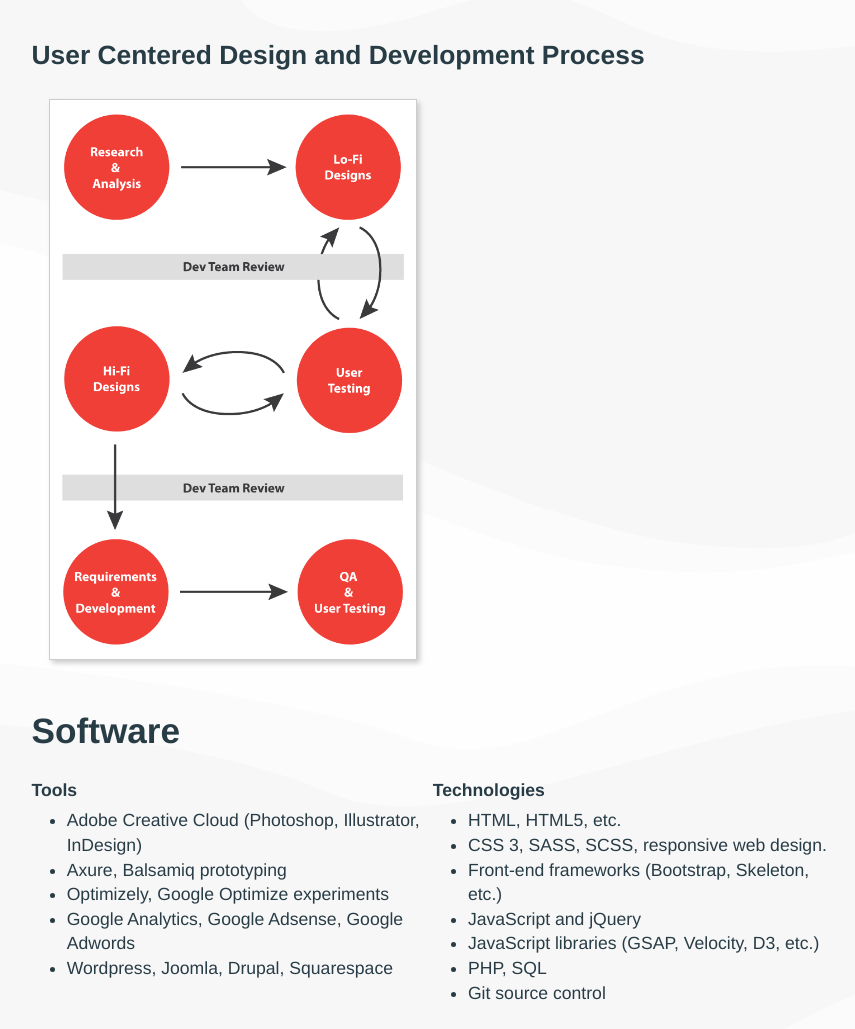
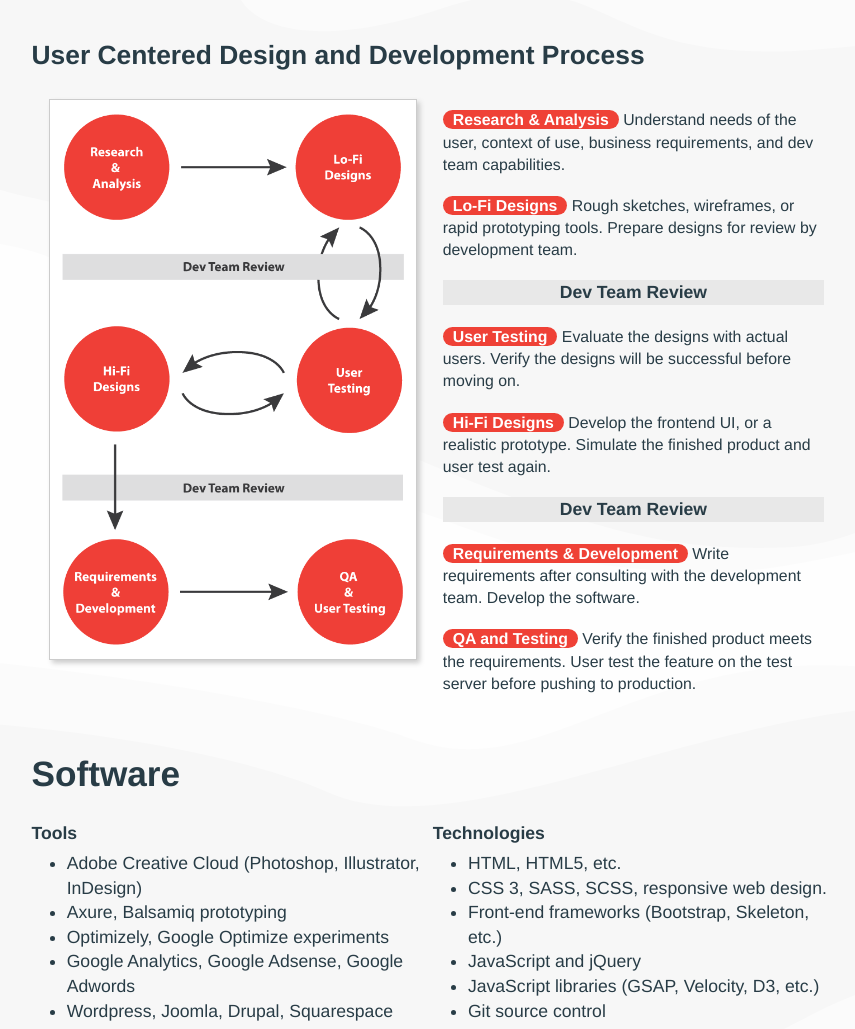
Before and after one commit to iaccoand/iacco_us, a plain HTML site: page index.html in a window 1280 px wide. Shown: the part 588-1617 px from the top of the page, without its empty margins (276-1131 px from the left). Drawn offline with Linux system fonts and the light colour scheme; a web font is replaced by a local one.

Commit message:
Adding text to the user centered design process.

```diff
--- a/index.html
+++ b/index.html
@@ -65,28 +65,40 @@
 					<div class="one-half column project-card">
 						<img src="images/design-process.png" alt="Andrew's User Centered Design Process" title="Andrew's User Centered Design Process"/>
 					</div>
-					<!--<div class="one-half column">
+					<div class="one-half column">
+						<div class="padbox">
 							<p class="step">
-							<span class="number-holder"><span>Step 1</span></span>
-							<span><strong>Research and Planning</strong> - Project requirements, needs of the user, business, and dev team.</span>
+								<span class="step-title"><span>Research &amp; Analysis</span></span>
+								Understand needs of the user, context of use, business requirements, and dev team capabilities.
 							</p>
 							<p class="step">
-							<span class="number-holder"><span>Step 2</span></span>
-							<span><strong>Design</strong> - Sketches, wireframes, prototypes.</span>
+								<span class="step-title"><span>Lo-Fi Designs</span></span>
+								Rough sketches, wireframes, or rapid prototyping tools. Prepare designs for review by development team.
+							</p>
+							<p class="dev-gate">
+								<strong>Dev Team Review</strong>
 							</p>
 							<p class="step">
-							<span class="number-holder"><span>Step 3</span></span>
-							<span><strong>Testing</strong> -  Verify with users. If test results require <strong class="highlight">major changes, go to step 1.</strong></span>
+								<span class="step-title"><span>User Testing</span></span>
+								Evaluate the designs with actual users. Verify the designs will be successful before moving on.
 							</p>
 							<p class="step">
-							<span class="number-holder"><span>Step 4</span></span>
-							<span><strong>Develop</strong> - Work with dev team to build front-end UI.</span>
+								<span class="step-title"><span>Hi-Fi Designs</span></span>
+								Develop the frontend UI, or a realistic prototype. Simulate the finished product and user test again.
+							</p>
+							<p class="dev-gate">
+								<strong>Dev Team Review</strong>
 							</p>
 							<p class="step">
-							<span class="number-holder"><span>Step 5</span></span>
-							<span><strong>Testing</strong> - Verify with users. If test results require <strong class="highlight">minor changes, go to step 4.</strong> If test results require <strong class="highlight">major changes, go to step 1.</strong></span>
+								<span class="step-title"><span>Requirements &amp; Development</span></span>
+								Write requirements after consulting with the development team. Develop the software.
 							</p>
-					</div>-->
+							<p class="step">
+								<span class="step-title"><span>QA and Testing</span></span>
+								Verify the finished product meets the requirements. User test the feature on the test server before pushing to production.
+							</p>
+						</div>
+					</div>
 				</div>
 				<!--========== SOFTWARE ==========-->
 				<div class="row" id="software">
@@ -109,7 +121,6 @@
 							<li>Front-end frameworks (Bootstrap, Skeleton, etc.)
 							<li>JavaScript and jQuery</li>
 							<li>JavaScript libraries (GSAP, Velocity, D3, etc.)</li>
-							<li>PHP, SQL</li>
 							<li>Git source control</li>
 						</ul>
 					</div>
@@ -176,7 +187,7 @@
 
 				</div>
 				<div class="row" id="personal">
-					<h2>Personal</h2>
+					<h2>About Me</h2>
 					<p>My favorite hobby is hanging out with my 10 year-old son. He is full of boundless energy and unending questions. At the moment, his favorite activities include sports (hockey, baseball, basketball), Legos, nerf wars, fort building, card collecting, video games and remaining in constant motion. I love watching him learn new things and do my best to keep up.</p>
 					<p>In addition, my love of building crosses from the digital into the physical world. I have renovated homes and can wire, plumb and frame just about anything. I cut down trees, mill my own lumber and my guilty pleasure is restoring vintage hand tools. Just as in software, I derive joy in creating new things; from nothing something useful and beautiful.</p>
 				</div>
--- a/javascripts/misc.js
+++ b/javascripts/misc.js
@@ -47,7 +47,7 @@ $(document).ready(function() {
 		$('#page-puddle').css('border-color', paintColor); //set bottom border color
 		$('#drop').children('path').css('fill', paintColor); 	//set droplet color
 		$('.logo-color').css('fill', paintColor); 	//set logo color
-		$('.number-holder').children('span').css('background-color', paintColor); 	//set step color
+		$('.step-title').children('span').css('background-color', paintColor); 	//set step color
 		$('.arrow').find('path').css('stroke', paintColor); //set arrow color
 		return false;
 	});
--- a/scss/style.scss
+++ b/scss/style.scss
@@ -137,20 +137,28 @@ a:hover {
 .hidden {visibility:hidden;}
 .highlight {background-color:$highlight;}
 
+#design {
+	.column {
+		padding-top:1em
+	}
+}
+
 .step {
-	display:table;
-	& > span {
-		display:table-cell;
-	}
-	.number-holder span {
+	font-size:.9em;
+	.step-title span {
 		@include rounded(10px);
 		padding:1px 10px;
-		margin-right:10px;
+		//margin-right:10px;
 		color:#fff;
 		font-weight:bold;
 		background-color:$color-one;
 		white-space:nowrap;
 	}
+}
+
+.dev-gate {
+	text-align:center;
+	background-color:$grey-two;
 }
 
 .background-texture {
```
Also changed, not shown: stylesheets/style.css. Lines whose indentation alone changed are shown as unchanged.
